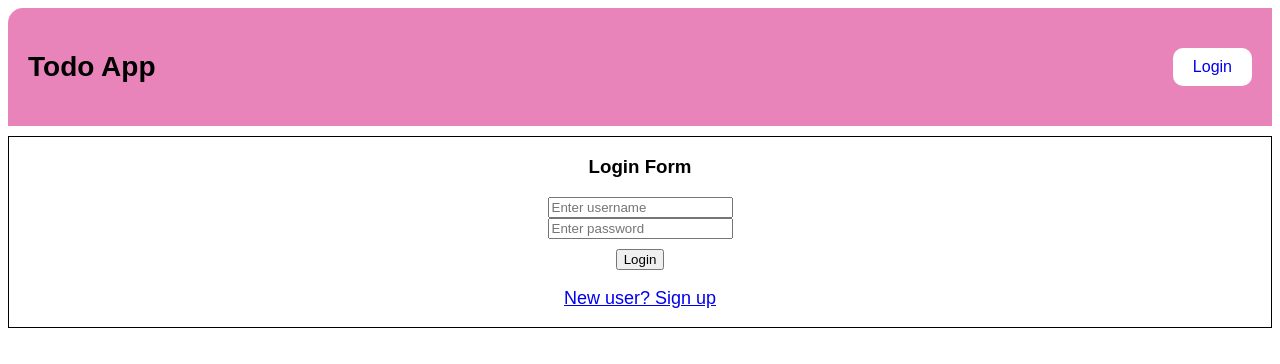
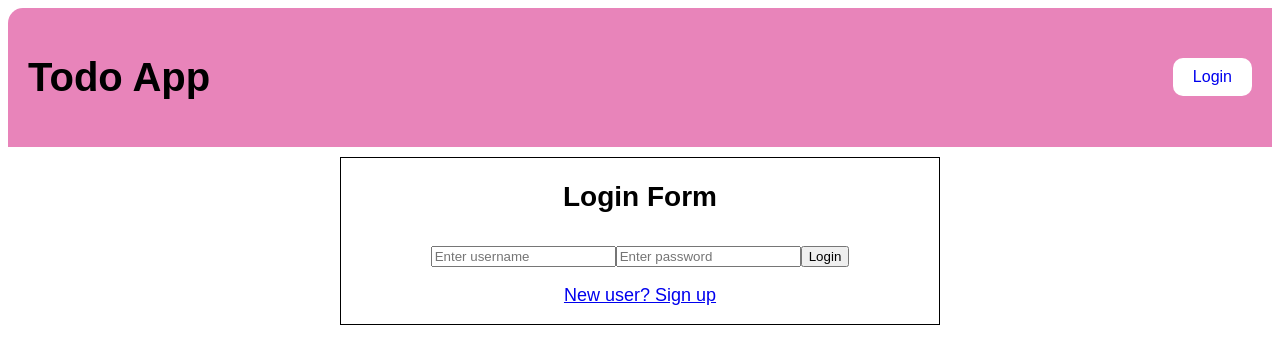
Before and after one commit to anshsgit/MERN-Todo-App, a React (Vite) app in the folder frontend/: page /login in a window 1280 px wide. Shown: the top 364 px of the page. Built offline with nearby package versions, Linux system fonts and the light colour scheme.

Commit message:
update component files

```diff
--- a/frontend/src/components/Error/Error.jsx
+++ b/frontend/src/components/Error/Error.jsx
@@ -1,6 +1,9 @@
 import styles from './Error.module.css';
+import { useContext } from 'react';
+import { TodoContext } from '../../Context/Context'
 
-const Error = ({error}) => {
+const Error = () => {
+    const { error } = useContext(TodoContext);
 
     return <div className={styles.errorContainer}>
     <div>{error} :Kindly try again.</div>
--- a/frontend/src/components/Layout/Layout.jsx
+++ b/frontend/src/components/Layout/Layout.jsx
@@ -7,7 +7,7 @@ const Layout = () => {
 
     return <div className={styles.layoutContainer}>
         <header>
-            <h2>Todo App</h2>
+            <h1>Todo App</h1>
             <NavLink className={styles.navLink} to='/login'>Login</NavLink>
         </header>
 
--- a/frontend/src/components/Layout/Layout.module.css
+++ b/frontend/src/components/Layout/Layout.module.css
@@ -1,7 +1,11 @@
+
 .layoutContainer header {
+
+    width: 100%;
+    background-color: #E884BA;
+    margin: 0 auto;
     display: flex;
     justify-content: space-between;
-    background-color: #E884BA;
     padding: 20px;
     border-radius: 15px 0px 0px 0px;
 }
--- a/frontend/src/components/Login/Login.jsx
+++ b/frontend/src/components/Login/Login.jsx
@@ -1,18 +1,31 @@
 import {NavLink, Outlet, useNavigate} from 'react-router-dom';
-import {useState, useEffect, useRef} from 'react';
+import {useState, useEffect, useRef, useContext} from 'react';
 import axios from 'axios';
 import styles from './Login.module.css';
+import { TodoContext } from '../../Context/Context'
 
-function Login({setTodos, setToken, setError}) {
+function Login() {
+    const [user, setUser] = useState({
+        username: '',
+        password: ''
+    })
+    const {setTodos, setToken, setError} = useContext(TodoContext);
+
     const navigate = useNavigate();
     const signup = <p style={{fontSize: '18px'}}>New user? Sign up</p>;
-    const usernameRef = useRef(null);
-    const passwordRef = useRef(null);
 
-    function onPress() {
-        const username = usernameRef.current.value;
-        const password = passwordRef.current.value;
-        console.log("password",password)
+    const handleChange = (event) => {
+        const {name, value} = event.target;
+        setUser((user) => {
+            return {...user, [name]: value};
+        })
+    }
+
+    function submit(event) {
+        event.preventDefault();
+        const {username, password} = user;
+        console.log('User: ', user);
+        console.log('Password: ', password);
         axios({
             method: 'post',
             url: 'http://localhost:3000/login',
@@ -27,6 +40,7 @@ function Login({setTodos, setToken, setError}) {
 
     function loginResponse(res) {
         if(res.status === 200) {
+            console.log('Token in Login: ', res.data.token);
             setToken(token => res.data.token);
 
             axios({
@@ -45,7 +59,20 @@ function Login({setTodos, setToken, setError}) {
     function getReponse(res) {
         if(res.status === 200) {
             console.log(res.data.todos);
-            setTodos(todos => res.data.todos);
+            setTodos((todos) => {
+                return res.data.todos.map((todo) => {
+                    const { _id, userId, title, description, done, createdAt } = todo;
+                    return {
+                        _id: _id.toString(),
+                        userId: userId.toString(),
+                        title,
+                        description,
+                        done,
+                        createdAt
+                    }
+                })
+
+            });
             navigate('/todos')
         }
     }
@@ -57,13 +84,15 @@ function Login({setTodos, setToken, setError}) {
     }
 
     return <div className={styles.loginContainer}>
-        <h3>Login Form</h3>
+        <h2>Login Form</h2>
 
-            <input type='text' id='username' placeholder='Enter username' ref={usernameRef} />
+            <form onSubmit={submit}>
+            <input name='username' type='text' id='username' placeholder='Enter username' onChange={handleChange} />
 
-            <input type='text' id='password' placeholder='Enter password' ref={passwordRef} />
+            <input name='password' type='text' id='password' placeholder='Enter password' onChange={handleChange} />
 
-            <input type='button' value='Login' onClick={onPress} style={{marginTop: '10px'}}/>
+            <input type='submit' value='Login' style={{marginTop: '10px'}}/>
+            </form>
 
         <NavLink to='/signup'>{signup}</NavLink>
     </div>
--- a/frontend/src/components/Login/Login.module.css
+++ b/frontend/src/components/Login/Login.module.css
@@ -1,4 +1,7 @@
 .loginContainer {
+    width: 95%;
+    max-width: 600px;
+    margin: 0 auto;
     margin-top: 10px;
     display: flex;
     flex-direction: column;
--- a/frontend/src/components/PostTodo/PostTodo.jsx
+++ b/frontend/src/components/PostTodo/PostTodo.jsx
@@ -1,67 +1,40 @@
-import {useState, useRef} from 'react';
+import {useState, useRef, useContext} from 'react';
 import {useNavigate} from 'react-router-dom';
 import axios from 'axios';
 import styles from './PostTodo.module.css';
+import { TodoContext } from '../../Context/Context'
 
-const PostTodo = ({setTodos, token, setError}) => {
-    const titleRef = useRef();
-    const descriptionRef = useRef();
-    const donebyRef = useRef();
+
+const PostTodo = () => {
+    const {create} = useContext(TodoContext);
+
+    const [todo, setTodo] = useState({
+        title: '',
+        description: ''
+    });
     const navigate = useNavigate();
 
-    function onPress() {
-        const title = titleRef.current.value;
-        const description = descriptionRef.current.value;
-        const doneBy = donebyRef.current.value;
-
-        axios({
-            method: 'post',
-            url: 'http://localhost:3000/todos',
-            data: {
-                title,
-                description,
-                doneBy
-            },
-            headers: {
-                Authorization: `Bearer ${token}`
-            }
-        })
-        .then(postResponse);
+    function  handleChange(event) {
+        const {name, value} = event.target;
+        setTodo((todo) => {
+            return {...todo, [name]: value}});
     }
 
-    function postResponse(res) {
-        axios({
-            method: 'get',
-            url: 'http://localhost:3000/todos',
-            headers: {
-                Authorization: `Bearer ${token}`
-            }
-        })
-        .then(getResponse)
-        .catch(errorResponse);
+    function submit(event) {
+        event.preventDefault();
+        create(todo);
     }
 
-    function getResponse(res) {
-        setTodos(todos => res.data.todos);
-
-    }
-
-    function errorResponse(error) {
-        setError(err => error.message);
-        navigate('/error');
-
-    }
 
     return <div className={styles.postContainer}>
-        <h3>Add todos</h3>
+        <h2>Add todos</h2>
 
-        <input id='title' type='text' placeholder='Enter title' ref={titleRef}/>
+        <form onSubmit={submit}>
+        <input name='title' id='title' type='text' placeholder='Enter title' onChange={handleChange}/>
+        <input name='description' id='description' type='text' placeholder='Enter description' onChange={handleChange}/>
 
-        <input id='description' type='text' placeholder='Enter description' ref={descriptionRef}/>
-
-        <input id='doneby' type='text' placeholder='Enter time' ref={donebyRef}/>
-
-        <button onClick={onPress} className={styles.addButton}>Add todo</button>
+        <input className={styles.addButton} type='submit' value='Add todo' />
+        </form>
 
     </div>
 }
--- a/frontend/src/components/Signup/Signup.jsx
+++ b/frontend/src/components/Signup/Signup.jsx
@@ -1,22 +1,30 @@
-import {useState, useEffect, useRef} from 'react';
+import {useState, useEffect, useRef, useContext} from 'react';
 import {useNavigate} from 'react-router-dom';
 import axios from "axios";
 import styles from './Signup.module.css';
+import { TodoContext } from '../../Context/Context';
 
-function Signup({setToken, setError, clearTodos}) {
-
-    const fullnameRef = useRef(null);
-    const usernameRef = useRef(null);
-    const passwordRef = useRef(null);
+function Signup() {
+    const {setToken, setError, clearTodos} = useContext(TodoContext);
+    const [user, setUser] = useState({
+        fullname: '',
+        username: '',
+        password: ''
+    });
     const navigate = useNavigate();
 
-    function onPress() {
+    const handleChange = (event) => {
+        const {name, value} = event.target;
+        setUser((user) => {
+            return {...user, [name]: value};
+        });
+    }
+
+    function submit(event) {
+        event.preventDefault();
         clearTodos();
-        const fullname = fullnameRef.current.value;
-        const username = usernameRef.current.value;
-        const password = passwordRef.current.value;
-
-        console.log(fullname, username, password);
+        const {fullname, username, password} = user;
+        console.log(user);
         axios({
             method: 'post',
             url: 'http://localhost:3000/signup',
@@ -42,16 +50,17 @@ function Signup({setToken, setError, clearTodos}) {
     }
 
     return <div className={styles.signupContainer}>
-    <h3>Signup Form</h3>
+    <h2>Signup Form</h2>
 
-        <input type='text' id='name' placeholder='Enter fullname' ref={fullnameRef}/>
+    <form className={styles.formContainer} onSubmit={submit}>
+        <input name='fullname' type='text' id='fullname' placeholder='Enter fullname' onChange={handleChange}/>
 
-        <input type='text' id='username' placeholder='Enter username' ref={usernameRef}/>
+        <input name='username' type='text' id='username' placeholder='Enter username' onChange={handleChange}/>
 
-        <input type='text' id='password' placeholder='Enter password' ref={passwordRef}/>
+        <input name='password' type='text' id='password' placeholder='Enter password' onChange={handleChange}/>
 
-        <input type='button' value='Sign up' onClick={onPress}  className={styles.signupButton}/>
-
+        <input type='submit' value='Sign up' className={styles.signupButton}/>
+    </form>
 </div>
 }
 
--- a/frontend/src/components/Signup/Signup.module.css
+++ b/frontend/src/components/Signup/Signup.module.css
@@ -1,8 +1,19 @@
 .signupContainer {
+    border: 1px solid black;
+}
+
+.signupContainer,
+.formContainer{
     display: flex;
     flex-direction: column;
     align-items: center;
-    margin-top: 50px;
+    width: 95%;
+    max-width: 600px;
+    margin: 0 auto;
+}
+
+.formContainer input {
+    margin-bottom: 5px;
 }
 
 .signupButton {
--- a/frontend/src/components/Todos/Todos.module.css
+++ b/frontend/src/components/Todos/Todos.module.css
@@ -1,23 +1,10 @@
 .todosContainer {
+    width: 95%;
+    max-width: 600px;
+    margin: 0 auto;
     display: flex;
     flex-direction: column;
     margin-top: 10px;
+    list-style: none;
+    padding: 0;
 }
-
-.todoContainer {
-    border: 1px solid black;
-    border-radius: 5px;
-    background-color: #F9CFD3;
-    display: flex;
-    justify-content: space-between;
-    margin-bottom: 10px;
-    padding: 10px 20px 10px 20px;
-}
-
-.todoContainer p {
-    margin: 0;
-}
-
-.deleteButton {
-    align-self: center;
-}
```
Also changed, not shown: frontend/src/components/Todos/Todos.jsx (+13 -38 lines).
